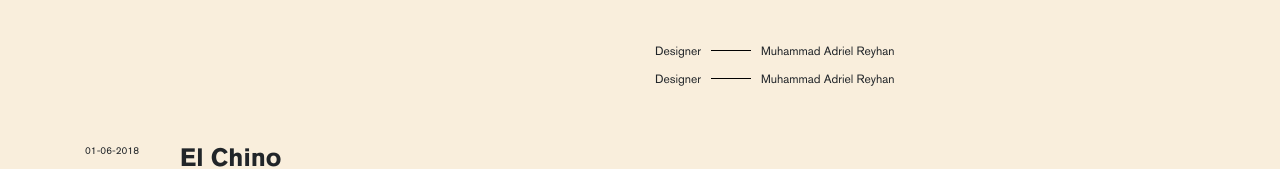
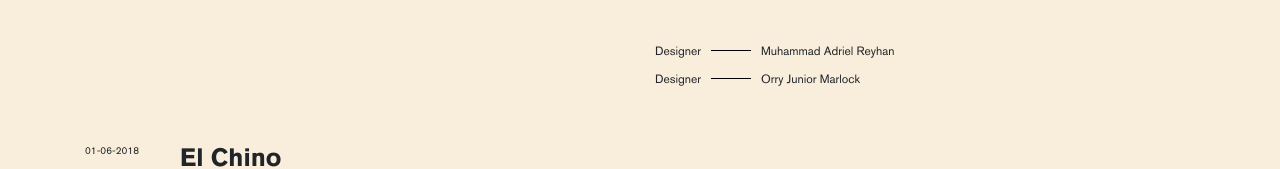
Before and after one commit to faikarghas/agnate, a Next.js app: page /project/elchino in a window 1280 px wide. Shown: the part 179-348 px from the top of the page. Built offline with nearby package versions, Linux system fonts and the light colour scheme; a small style sheet from the web is missing.

Commit message:
initial commit

```diff
--- a/pages/project/[slug].js
+++ b/pages/project/[slug].js
@@ -1,6 +1,7 @@
 import React, { Component } from 'react'
 import HeaderLayout from '../../components/layout'
 import {Container,Row,Col} from 'react-bootstrap'
+import Link from 'next/link'
 
 import '../../sass/main.scss'
 
@@ -33,7 +34,7 @@ export default class project extends Component {
                                     <ul>
                                         <li><p>Designer</p></li>
                                         <li><div className="bd"></div></li>
-                                        <li><p>Muhammad Adriel Reyhan</p></li>
+                                        <li><p>Orry Junior Marlock</p></li>
                                     </ul>
                                     <br/>
                                     <br/>
@@ -72,7 +73,7 @@ export default class project extends Component {
                             <Col xs={12} className="nav-project">
                                 <ul>
                                     <li><a>Next</a></li>
-                                    <li><a>Home</a></li>
+                                    <li><Link><a>Home</a></Link></li>
                                     <li><a>Architecture</a></li>
                                 </ul>
                             </Col>
--- a/sass/pages/_projects.scss
+++ b/sass/pages/_projects.scss
@@ -70,12 +70,17 @@
                 margin-right: 4rem;
                 a{
                     cursor: pointer;
+                    text-decoration: underline;
+                    font-weight: bold;
                 }
             }
         }
     }
     .desc-2{
         margin-bottom: 7rem;
+        p{
+            text-decoration: underline;
+        }
         @include respond(phone){
             display: flex;
             justify-content: flex-end;
```
